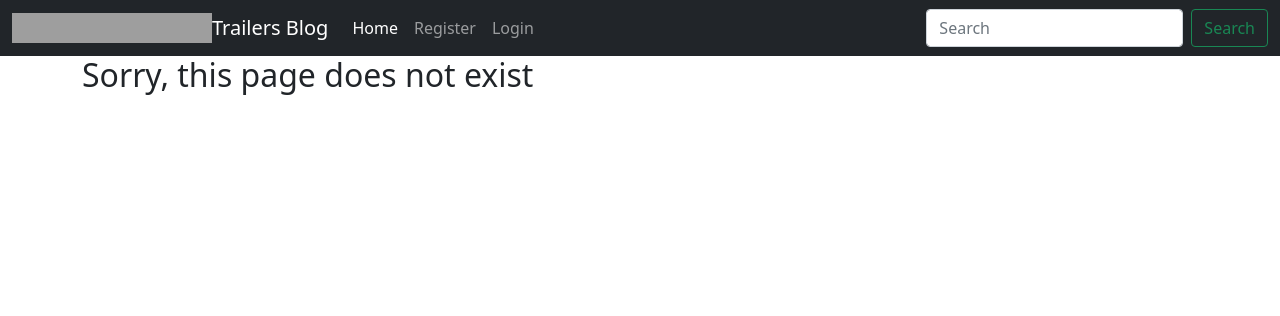
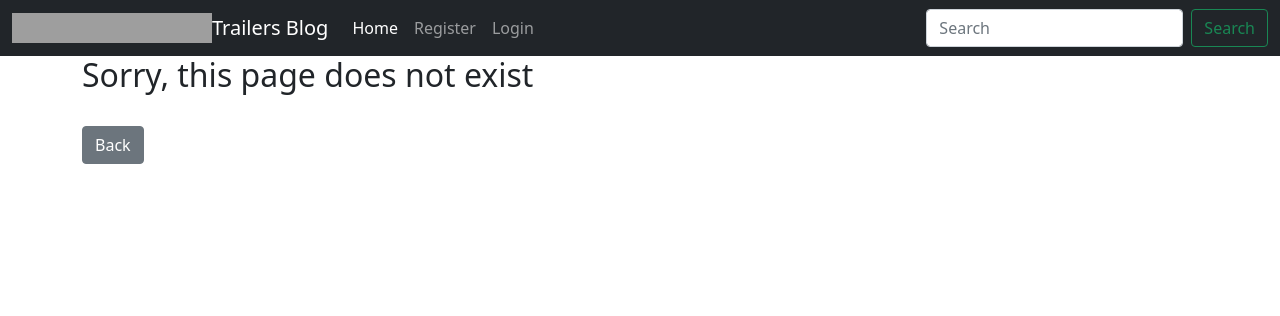
Before and after one commit to FabrizioAdi/Robinson-Trailers-Blog-M4, a Django app: page /category/1/ in a window 1280 px wide. Shown: the top 316 px of the page. Run offline with Django 3.2, Linux system fonts and the light colour scheme; data that the repository does not hold is empty; grey boxes are pictures that could not be loaded.

Commit message:
Add back button to not existing page

```diff
--- a/templates/categories.html
+++ b/templates/categories.html
@@ -30,6 +30,8 @@
 
 {% else %}
     <h2>Sorry, this page does not exist</h2>
+    <br/>
+    <a href="{% url 'home' %}" class="btn btn-secondary">Back</a>
 {% endif %}
 
 {% endblock %}
```
